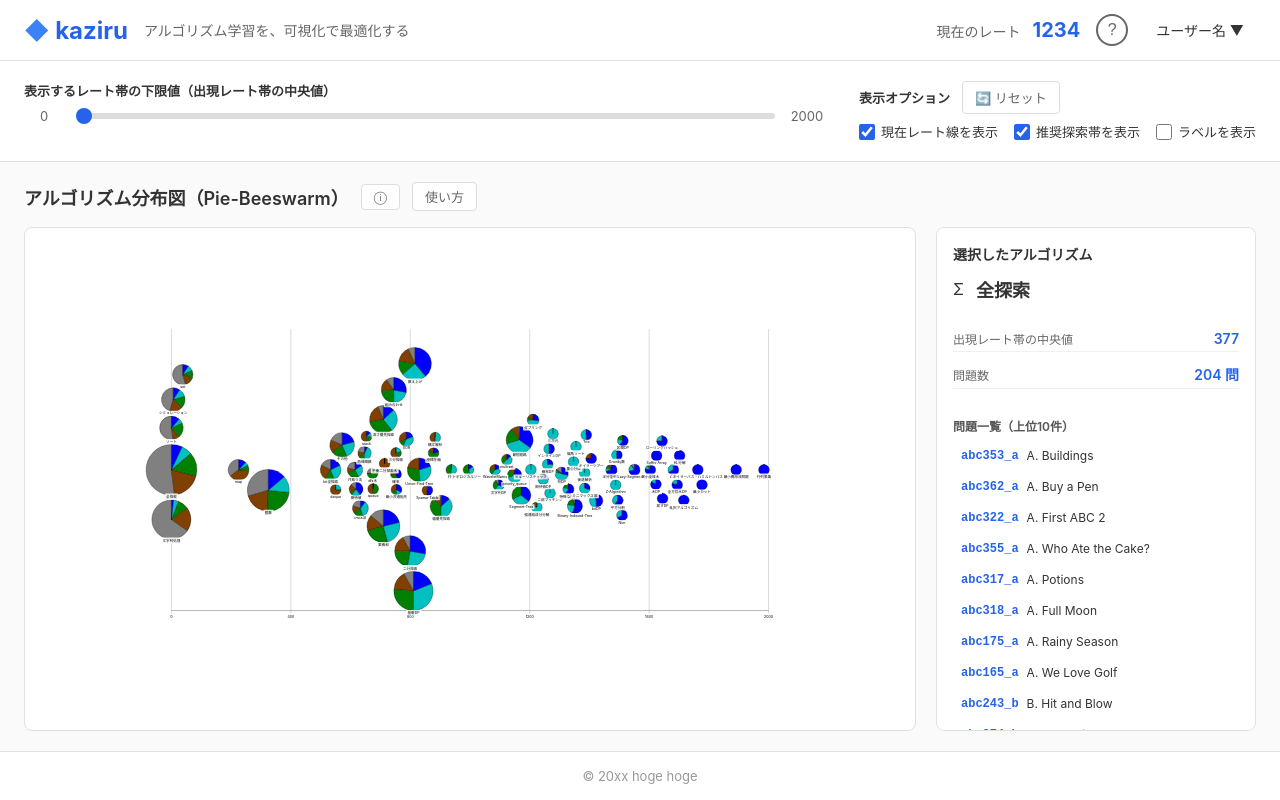
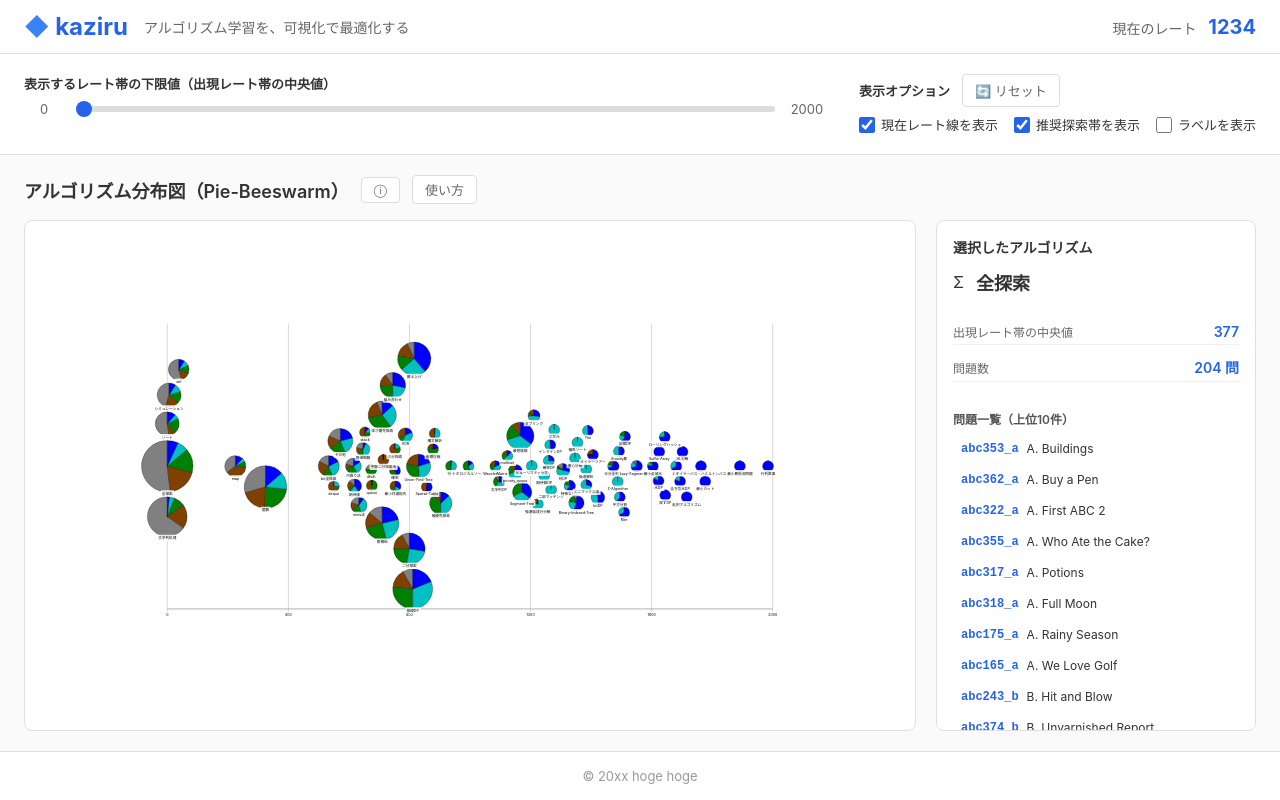
Before and after one commit to vdslab/theme2026-kaziru, a React (Vite) app: page / in a window 1280 px wide. Built offline with nearby package versions, Linux system fonts and the light colour scheme.

Commit message:
feat: ユーザー名表示欄、はてなマークを削除

```diff
--- a/src/components/Header.jsx
+++ b/src/components/Header.jsx
@@ -7,8 +7,6 @@ export default function Header() {
             </div>
             <div className="header-right">
                 <div className="current-rate">現在のレート <span className="rate-value">1234</span></div>
-                <button className="help-button">?</button>
-                <div className="user-menu">ユーザー名 ▼</div>
             </div>
         </header>
     );
--- a/style.css
+++ b/style.css
@@ -64,33 +64,6 @@ body {
   font-weight: bold;
   color: #2563eb;
   margin-left: 8px;
-}
-
-.help-button {
-  width: 32px;
-  height: 32px;
-  border-radius: 50%;
-  border: 2px solid #666;
-  background: white;
-  cursor: pointer;
-  font-size: 16px;
-  color: #666;
-}
-
-.help-button:hover {
-  background: #f5f5f5;
-}
-
-.user-menu {
-  font-size: 14px;
-  color: #333;
-  cursor: pointer;
-  padding: 8px 12px;
-  border-radius: 4px;
-}
-
-.user-menu:hover {
-  background: #f5f5f5;
 }
 
 /* Main */
```
